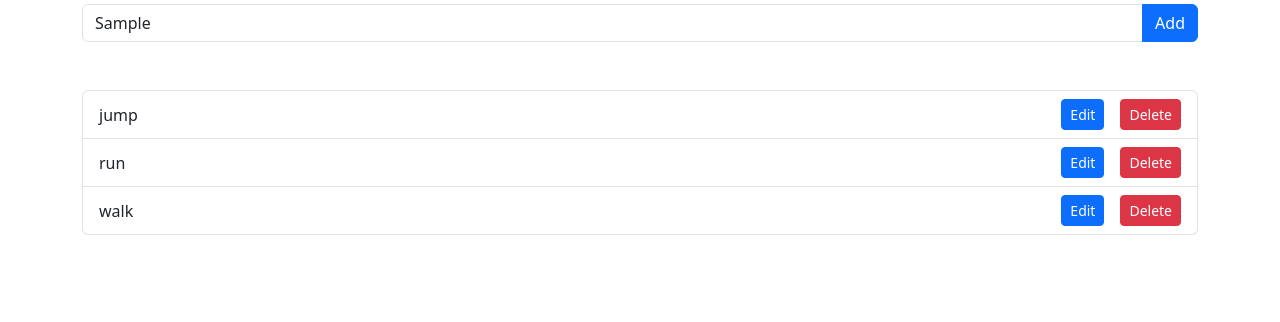
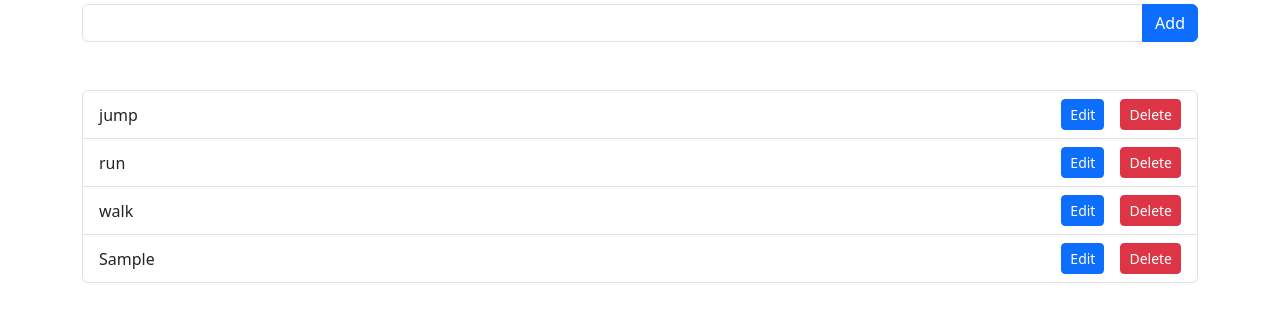
Before and after one commit to pay4ok-exe/nfactorial-web-intro-homework-Frontend, a plain HTML site: page Seminar 5/index.html in a window 1280 px wide. Both pictures are taken after typing "Sample" into the empty fields and a click on the button "Add". Shown: the part 90-412 px from the top of the page. Drawn offline with nearby package versions, Linux system fonts and the light colour scheme.

Commit message:
Seminar 5

```diff
--- a/Seminar 5/index.html
+++ b/Seminar 5/index.html
@@ -19,7 +19,7 @@
       <h2 class="text-center">ToDo List v2.0</h2>
       <div class="input-group d-flex">
         <input type="text" class="form-control" />
-        <button class="btn btn-primary">Add</button>
+        <button class="btn btn-primary" id="add">Add</button>
       </div>
       <ul class="list-group mt-5">
         <li class="list-group-item">dfdsf</li>
--- a/Seminar 5/main.js
+++ b/Seminar 5/main.js
@@ -4,11 +4,11 @@ const todos = [
     text: "jump",
   },
   {
-    id: Date.now(),
+    id: Date.now() + 1,
     text: "run",
   },
   {
-    id: Date.now(),
+    id: Date.now() + 2,
     text: "walk",
   },
 ];
@@ -29,11 +29,15 @@ function updateTodoList() {
 
     const editButton = document.createElement("button");
     editButton.className = "btn btn-primary btn-sm ml-2";
+    editButton.id = "edit";
     editButton.textContent = "Edit";
 
     const deleteButton = document.createElement("button");
     deleteButton.className = "btn btn-danger btn-sm ml-2";
+    editButton.id = "delete";
     deleteButton.textContent = "Delete";
+
+    deleteButton.addEventListener("click", () => deleteTodo(todo.id));
 
     span1.appendChild(editButton);
     span1.appendChild(deleteButton);
@@ -44,4 +48,29 @@ function updateTodoList() {
   });
 }
 
+function addTodo() {
+  const input = document.getElementsByTagName("input")[0].value;
+  if (input.trim() === "") return;
+
+  const newTodo = {
+    id: Date.now(),
+    text: input,
+  };
+
+  todos.push(newTodo);
+  document.getElementsByTagName("input")[0].value = "";
+  updateTodoList();
+}
+
+function deleteTodo(id) {
+  // Удаляем задачу с данным id
+  const filteredTodos = todos.filter((todo) => todo.id !== id);
+  todos.length = 0; // Очищаем текущий массив
+  todos.push(...filteredTodos); // Добавляем оставшиеся задачи
+  updateTodoList(); // Обновляем список
+}
+
+const addBtn = document.getElementById("add");
+addBtn.addEventListener("click", addTodo);
+
 updateTodoList();
```
